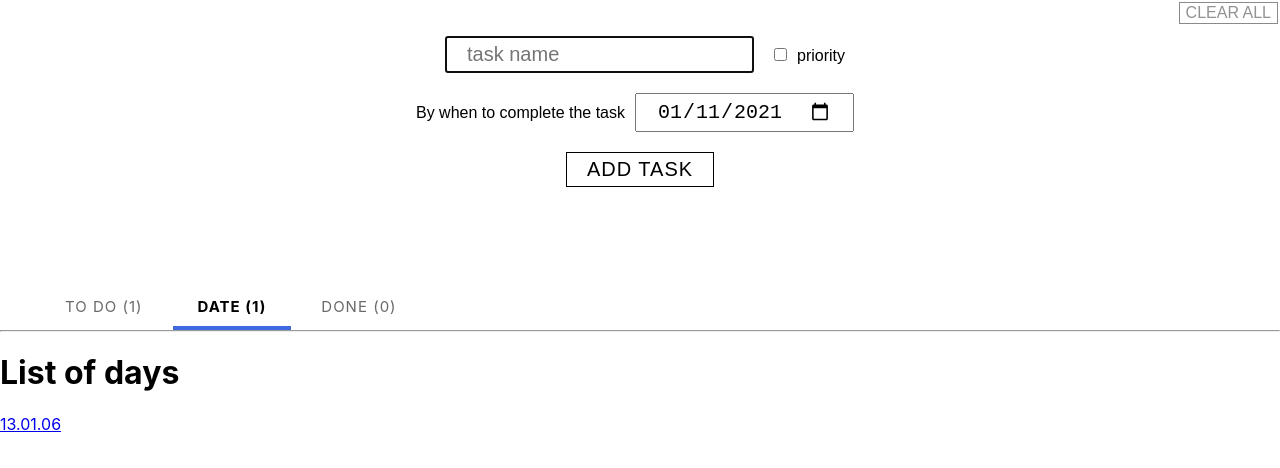
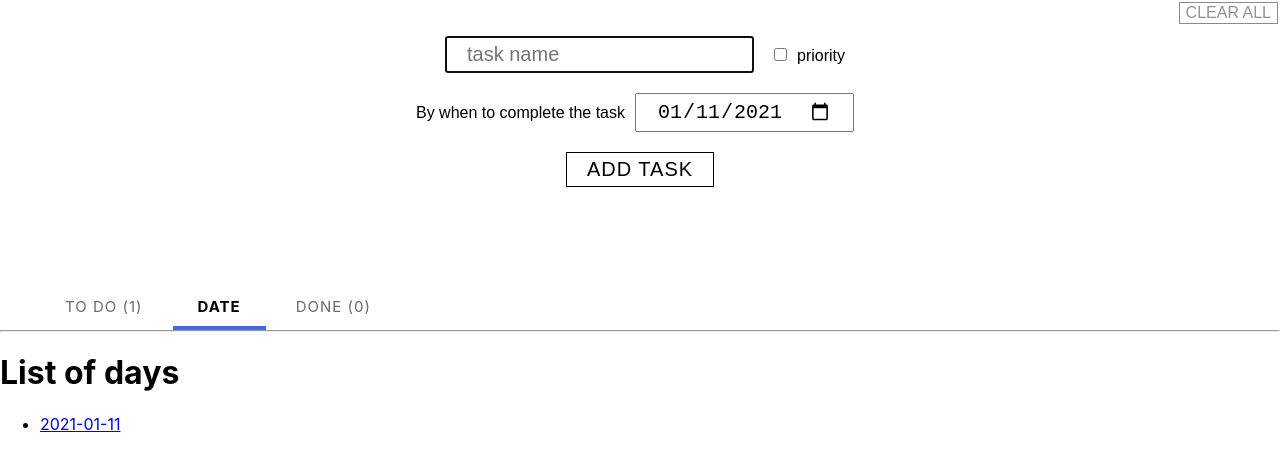
Before and after one commit to atrykp/to-do-list-react, a React (Create React App) app: page /dateList in a window 1280 px wide. Both pictures are taken after typing "Sample" into the empty fields and a click on the button "ADD TASK". Shown: the top 468 px of the page. Built offline with nearby package versions, Linux system fonts and the light colour scheme.

Commit message:
add list of dates in DateList.js, change value of default id in AddTasks.js

```diff
--- a/src/components/AddTask.js
+++ b/src/components/AddTask.js
@@ -5,7 +5,7 @@ let currDate = "";
 
 const AddTask = (props) => {
   const [correct, setCorrect] = useState(true);
-  const [id, setId] = useState(props.lengthArr);
+  const [id, setId] = useState(Math.floor(Math.random() * 1234567));
   const [taskName, setTaskName] = useState("");
   const [priority, setPriority] = useState(false);
   const [date, setDate] = useState("");
--- a/src/components/App.js
+++ b/src/components/App.js
@@ -80,7 +80,7 @@ const App = () => {
         <button className="resetStorageBtn" onClick={removeStorage}>
           Clear All
         </button>
-        <AddTask addTask={addTaskToArr} lengthArr={tasks.length} />
+        <AddTask addTask={addTaskToArr} />
 
         <nav>
           <ul className="clearfix">
@@ -92,7 +92,7 @@ const App = () => {
             <li>
               <NavLink exact to="/dateList">
                 {/* number of diffrent days------------- */}
-                Date ({doTasksArr.length})
+                Date
               </NavLink>
             </li>
             <li>
--- a/src/components/DateList.js
+++ b/src/components/DateList.js
@@ -6,7 +6,6 @@ const DateList = (props) => {
     return new Date(a.date) - new Date(b.date);
   });
   let dateArrs = [];
-
   while (sortedArr.length > 0) {
     let currDate = sortedArr[0].date;
     let endIndex = sortedArr.filter((element) => element.date === currDate)
@@ -14,11 +13,18 @@ const DateList = (props) => {
     let dateArr = sortedArr.splice(0, endIndex);
     dateArrs.push(dateArr);
   }
+  const links = dateArrs.map((arr) => (
+    <li>
+      <Link key={arr[0].date} to={`/date/${arr[0].date}`}>
+        {arr[0].date}
+      </Link>
+    </li>
+  ));
 
   return (
     <div>
       <h1>List of days</h1>
-      <Link to="/date/1301">13.01.06</Link>
+      <ul>{links}</ul>
     </div>
   );
 };
```
Also changed, not shown: 1 other file (tests, documents, lock files or other folders).
